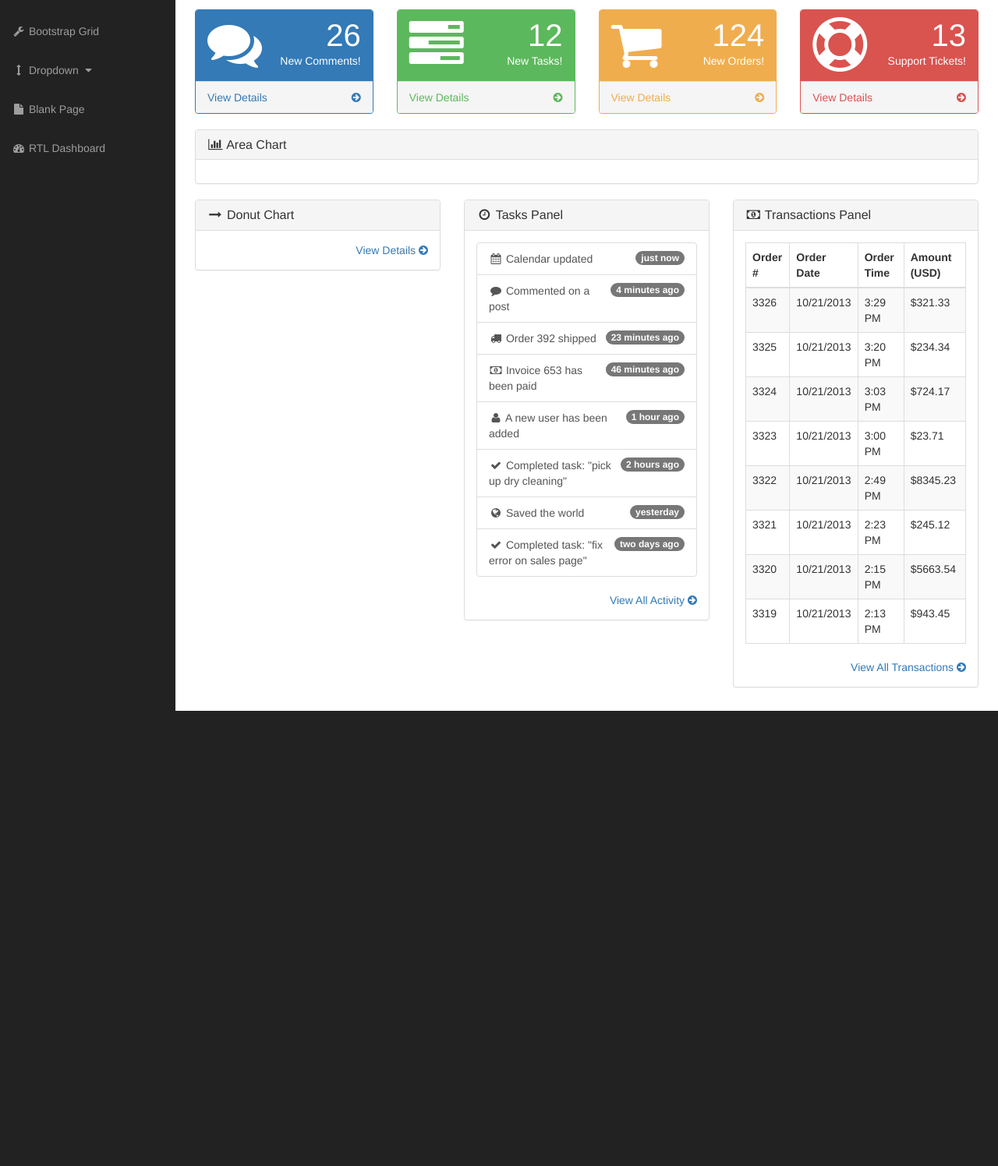
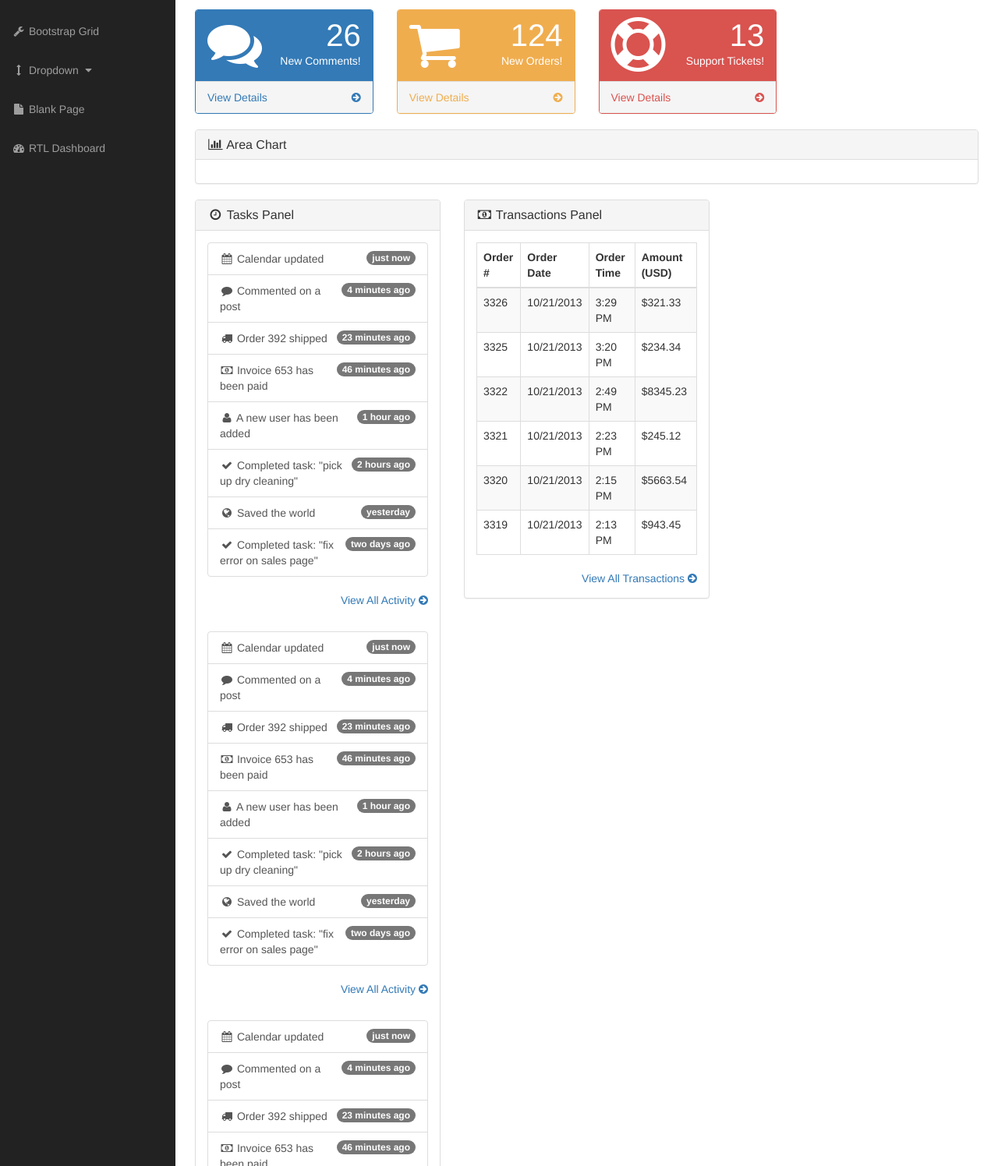
Before and after one commit to dev-master111/C.A-DailyReport, a plain HTML site: page index.html in a window 1280 px wide. Shown: the part 286-1782 px from the top of the page at 78% size. Before the commit the page ends 1198 px from the top, so only its background shows below. Drawn offline with Linux system fonts and the light colour scheme; a script that the page names is missing.

Commit message:
Change some layout of the project and add some panels for display status.

```diff
--- a/index.html
+++ b/index.html
@@ -106,28 +106,6 @@
                 <li class="dropdown">
                     <a href="#" class="dropdown-toggle" data-toggle="dropdown"><i class="fa fa-bell"></i> <b class="caret"></b></a>
                     <ul class="dropdown-menu alert-dropdown">
-                        <li>
-                            <a href="#">Alert Name <span class="label label-default">Alert Badge</span></a>
-                        </li>
-                        <li>
-                            <a href="#">Alert Name <span class="label label-primary">Alert Badge</span></a>
-                        </li>
-                        <li>
-                            <a href="#">Alert Name <span class="label label-success">Alert Badge</span></a>
-                        </li>
-                        <li>
-                            <a href="#">Alert Name <span class="label label-info">Alert Badge</span></a>
-                        </li>
-                        <li>
-                            <a href="#">Alert Name <span class="label label-warning">Alert Badge</span></a>
-                        </li>
-                        <li>
-                            <a href="#">Alert Name <span class="label label-danger">Alert Badge</span></a>
-                        </li>
-                        <li class="divider"></li>
-                        <li>
-                            <a href="#">View All</a>
-                        </li>
                     </ul>
                 </li>
                 <li class="dropdown">
@@ -245,28 +223,6 @@
                         </div>
                     </div>
                     <div class="col-lg-3 col-md-6">
-                        <div class="panel panel-green">
-                            <div class="panel-heading">
-                                <div class="row">
-                                    <div class="col-xs-3">
-                                        <i class="fa fa-tasks fa-5x"></i>
-                                    </div>
-                                    <div class="col-xs-9 text-right">
-                                        <div class="huge">12</div>
-                                        <div>New Tasks!</div>
-                                    </div>
-                                </div>
-                            </div>
-                            <a href="#">
-                                <div class="panel-footer">
-                                    <span class="pull-left">View Details</span>
-                                    <span class="pull-right"><i class="fa fa-arrow-circle-right"></i></span>
-                                    <div class="clearfix"></div>
-                                </div>
-                            </a>
-                        </div>
-                    </div>
-                    <div class="col-lg-3 col-md-6">
                         <div class="panel panel-yellow">
                             <div class="panel-heading">
                                 <div class="row">
@@ -331,20 +287,85 @@
                     <div class="col-lg-4">
                         <div class="panel panel-default">
                             <div class="panel-heading">
-                                <h3 class="panel-title"><i class="fa fa-long-arrow-right fa-fw"></i> Donut Chart</h3>
+                                <h3 class="panel-title"><i class="fa fa-clock-o fa-fw"></i> Tasks Panel</h3>
                             </div>
                             <div class="panel-body">
-                                <div id="morris-donut-chart"></div>
+                                <div class="list-group">
+                                    <a href="#" class="list-group-item">
+                                        <span class="badge">just now</span>
+                                        <i class="fa fa-fw fa-calendar"></i> Calendar updated
+                                    </a>
+                                    <a href="#" class="list-group-item">
+                                        <span class="badge">4 minutes ago</span>
+                                        <i class="fa fa-fw fa-comment"></i> Commented on a post
+                                    </a>
+                                    <a href="#" class="list-group-item">
+                                        <span class="badge">23 minutes ago</span>
+                                        <i class="fa fa-fw fa-truck"></i> Order 392 shipped
+                                    </a>
+                                    <a href="#" class="list-group-item">
+                                        <span class="badge">46 minutes ago</span>
+                                        <i class="fa fa-fw fa-money"></i> Invoice 653 has been paid
+                                    </a>
+                                    <a href="#" class="list-group-item">
+                                        <span class="badge">1 hour ago</span>
+                                        <i class="fa fa-fw fa-user"></i> A new user has been added
+                                    </a>
+                                    <a href="#" class="list-group-item">
+                                        <span class="badge">2 hours ago</span>
+                                        <i class="fa fa-fw fa-check"></i> Completed task: "pick up dry cleaning"
+                                    </a>
+                                    <a href="#" class="list-group-item">
+                                        <span class="badge">yesterday</span>
+                                        <i class="fa fa-fw fa-globe"></i> Saved the world
+                                    </a>
+                                    <a href="#" class="list-group-item">
+                                        <span class="badge">two days ago</span>
+                                        <i class="fa fa-fw fa-check"></i> Completed task: "fix error on sales page"
+                                    </a>
+                                </div>
                                 <div class="text-right">
-                                    <a href="#">View Details <i class="fa fa-arrow-circle-right"></i></a>
+                                    <a href="#">View All Activity <i class="fa fa-arrow-circle-right"></i></a>
                                 </div>
                             </div>
+                             <div class="panel-body">
+                                <div class="list-group">
+                                    <a href="#" class="list-group-item">
+                                        <span class="badge">just now</span>
+                                        <i class="fa fa-fw fa-calendar"></i> Calendar updated
+                                    </a>
+                                    <a href="#" class="list-group-item">
+                                        <span class="badge">4 minutes ago</span>
+                                        <i class="fa fa-fw fa-comment"></i> Commented on a post
+                                    </a>
+                                    <a href="#" class="list-group-item">
+                                        <span class="badge">23 minutes ago</span>
+                                        <i class="fa fa-fw fa-truck"></i> Order 392 shipped
+                                    </a>
+                                    <a href="#" class="list-group-item">
+                                        <span class="badge">46 minutes ago</span>
+                                        <i class="fa fa-fw fa-money"></i> Invoice 653 has been paid
+                                    </a>
+                                    <a href="#" class="list-group-item">
+                                        <span class="badge">1 hour ago</span>
+                                        <i class="fa fa-fw fa-user"></i> A new user has been added
+                                    </a>
+                                    <a href="#" class="list-group-item">
+                                        <span class="badge">2 hours ago</span>
+                                        <i class="fa fa-fw fa-check"></i> Completed task: "pick up dry cleaning"
+                                    </a>
+                                    <a href="#" class="list-group-item">
+                                        <span class="badge">yesterday</span>
+                                        <i class="fa fa-fw fa-globe"></i> Saved the world
+                                    </a>
+                                    <a href="#" class="list-group-item">
+                                        <span class="badge">two days ago</span>
+                                        <i class="fa fa-fw fa-check"></i> Completed task: "fix error on sales page"
+                                    </a>
                                 </div>
+                                <div class="text-right">
+                                    <a href="#">View All Activity <i class="fa fa-arrow-circle-right"></i></a>
                                 </div>
-                    <div class="col-lg-4">
-                        <div class="panel panel-default">
-                            <div class="panel-heading">
-                                <h3 class="panel-title"><i class="fa fa-clock-o fa-fw"></i> Tasks Panel</h3>
                             </div>
                              <div class="panel-body">
                                 <div class="list-group">
@@ -417,18 +438,6 @@
                                                 <td>$234.34</td>
                                             </tr>
                                             <tr>
-                                                <td>3324</td>
-                                                <td>10/21/2013</td>
-                                                <td>3:03 PM</td>
-                                                <td>$724.17</td>
-                                            </tr>
-                                            <tr>
-                                                <td>3323</td>
-                                                <td>10/21/2013</td>
-                                                <td>3:00 PM</td>
-                                                <td>$23.71</td>
-                                            </tr>
-                                            <tr>
                                                 <td>3322</td>
                                                 <td>10/21/2013</td>
                                                 <td>2:49 PM</td>
```
Lines whose indentation alone changed are shown as unchanged.
